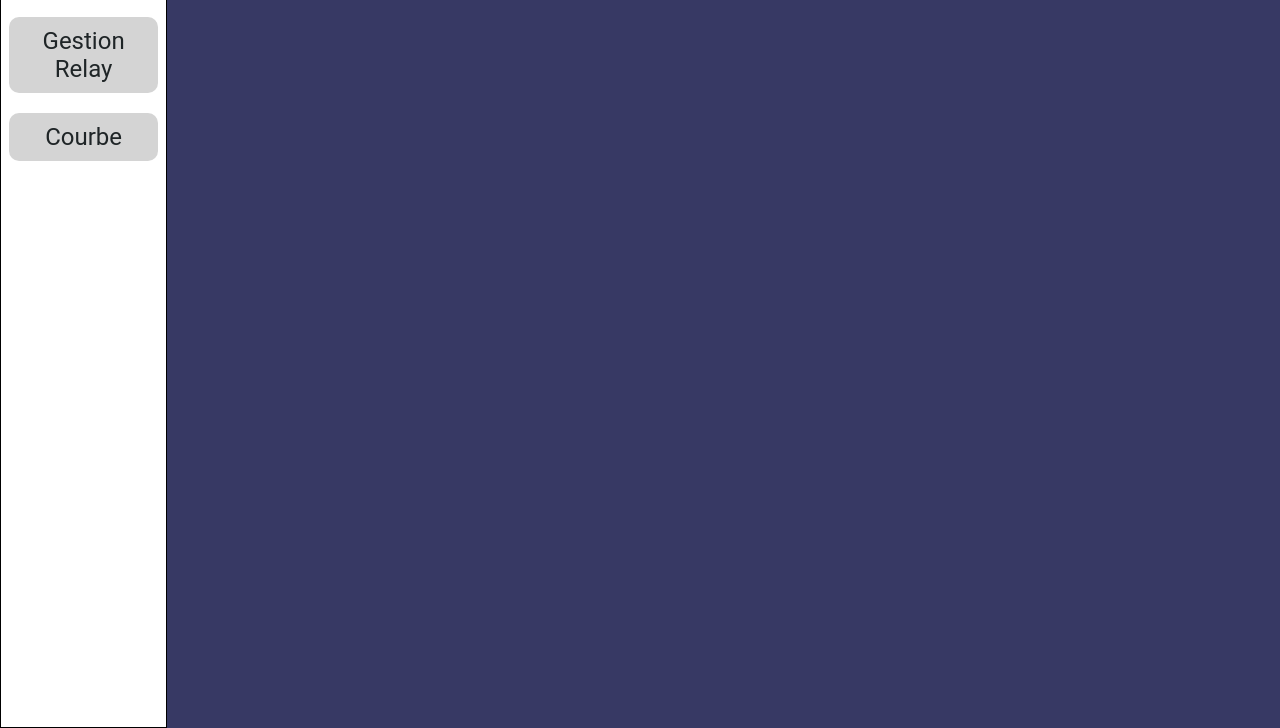
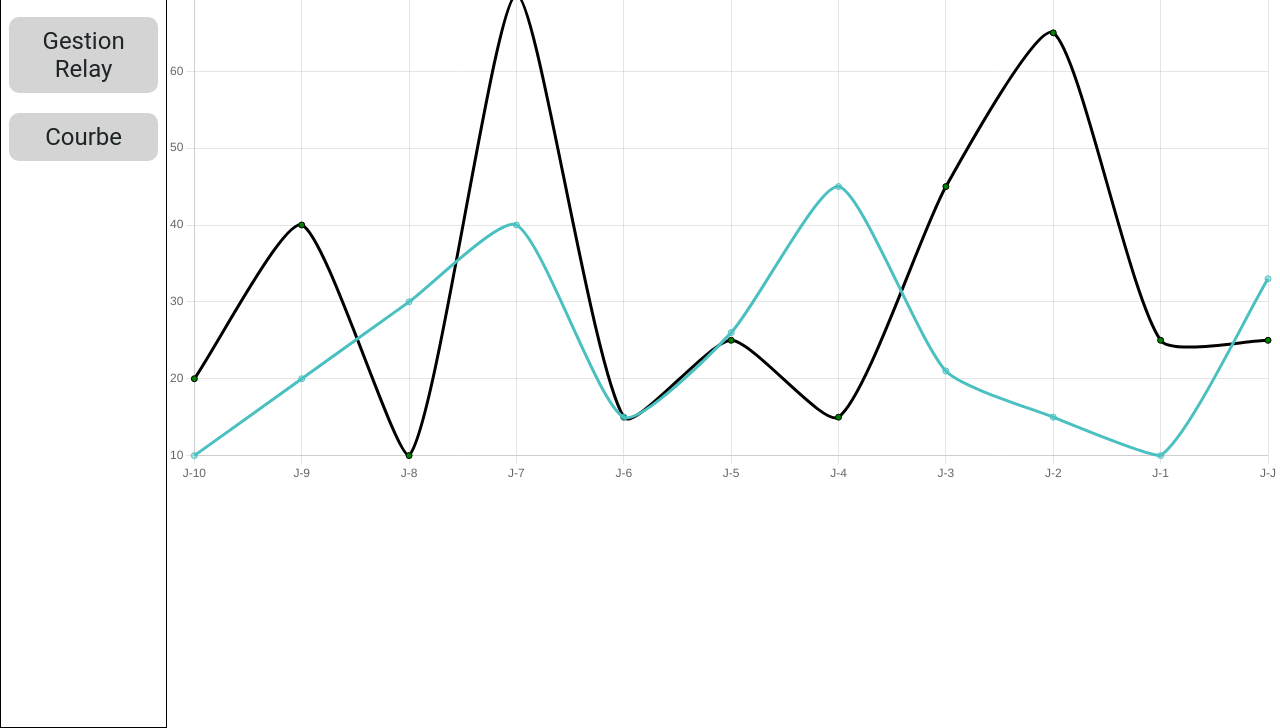
Before and after one commit to Idric974/champiBack_V2, a website: page pageCourbes.html in a window 1280 px wide. Shown: the part 72-800 px from the top of the page. Drawn offline with nearby package versions, Linux system fonts and the light colour scheme.

Commit message:
ajout d’un script

```diff
--- a/package.json
+++ b/package.json
@@ -12,7 +12,8 @@
     "⚡_AfficherListeTable": " node /home/pi/Desktop/champiBack_V2/SQL/lireBaseDeDonnee/afficherListeTable.js",
     "⚡_AfficherListeBase": " node /home/pi/Desktop/champiBack_V2/SQL/lireBaseDeDonnee/afficherListeBase.js",
     "⚡_CreerTable": " node /home/pi/Desktop/champiBack_V2/SQL/creerBaseDeDonnee/creerTable.js",
-    "⚡_SupprimerTable": " node /home/pi/Desktop/champiBack_V2/SQL/supprimerBaseDeDonnee/supprimerTable.js"
+    "⚡_SupprimerTable": " node /home/pi/Desktop/champiBack_V2/SQL/supprimerBaseDeDonnee/supprimerTable.js",
+    "⚡_MiseAJourTable": " node /home/pi/Desktop/champiBack_V2/SQL/miseAJourBaseDeDonnee/miseAJourTable.js"
   },
   "repository": {
     "type": "git",
--- a/pageCourbes.html
+++ b/pageCourbes.html
@@ -24,34 +24,82 @@
       <!-- FIN NAVIGATION -->
 
       <!-- MAIN -->
-      <div class="box2">
-        <div class="box2Title">Gestion des courbes</div>
+      <div class="courbePage">
+        <canvas id="graph1"></canvas>
       </div>
       <!-- FIN MAIN -->
     </div>
 
     <script
-      src="https://cdnjs.cloudflare.com/ajax/libs/axios/0.25.0/axios.js"
-      integrity="sha512-II/TvxJGs27N3NEu/WWRFtyhBdSByZwS5ovX1vHXVsi2JXj0I5hRvHwgBPKbzZDk0wsKVDoEUEI8rAYGEF394A=="
+      src="https://cdnjs.cloudflare.com/ajax/libs/Chart.js/3.7.1/chart.min.js"
+      integrity="sha512-QSkVNOCYLtj73J4hbmVoOV6KVZuMluZlioC+trLpewV8qMjsWqlIQvkn1KGX2StWvPMdWGBqim1xlC8krl1EKQ=="
       crossorigin="anonymous"
       referrerpolicy="no-referrer"
     ></script>
 
     <script>
-      // Actualiser la page actuelle.
+      let ctx = document.getElementById('graph1').getContext('2d');
 
-      setInterval(() => {
-        window.location.reload();
-      }, 1800000);
+      let data30 = [10, 20, 30, 40, 15, 26, 45, 21, 15, 10];
 
-      let myDate = new Date();
-      let date = myDate.toLocaleString();
+      let data = {
+        labels: [
+          'J-10',
+          'J-9',
+          'J-8',
+          'J-7',
+          'J-6',
+          'J-5',
+          'J-4',
+          'J-3',
+          'J-2',
+          'J-1',
+          'J-J',
+        ],
+        datasets: [
+          {
+            data: [10, 20, 30, 40, 15, 26, 45, 21, 15, 10, 33],
+            backgroundColor: 'rgba(75,192,192,0.4)',
+            borderColor: 'rgba(75,192,192,1)',
+            color: 'black',
+            label: 'Courbe 1',
+            lineTension: 0.2,
+          },
+          {
+            data: [20, 40, 10, 70, 15, 25, 15, 45, 65, 25, 25],
+            backgroundColor: 'green',
+            borderColor: 'balck',
+            lineTension: 0.2,
+            label: 'Courbe 2',
+          },
+        ],
+      };
 
-      console.log('Page actualisée le : ' + date);
-    </script>
+      let options = {
+        responsive: true,
+        plugins: {
+          legend: {
+            position: 'top',
+          },
+          labels: {
+            font: {
+              size: 30,
+            },
+          },
+          title: {
+            display: true,
+            text: 'Courbes',
+          },
+        },
+      };
 
-    <script>
-      console.log('Pages courbes');
+      const config = {
+        type: 'line',
+        data: data,
+        options: options,
+      };
+
+      let graph1 = new Chart(ctx, config);
     </script>
   </body>
 </html>
--- a/styles/style.css
+++ b/styles/style.css
@@ -326,3 +326,8 @@
 }
 
 /*! ➖➖➖➖➖➖➖➖➖➖ page Courbes ➖➖➖➖➖➖➖➖➖➖ */
+
+.courbePage {
+  width: 100%;
+  height: 100vh;
+}
```
Also changed, not shown: gestion/outils/testeurRelay.js (+0 -9 lines), index.html (+14 -0 lines).
